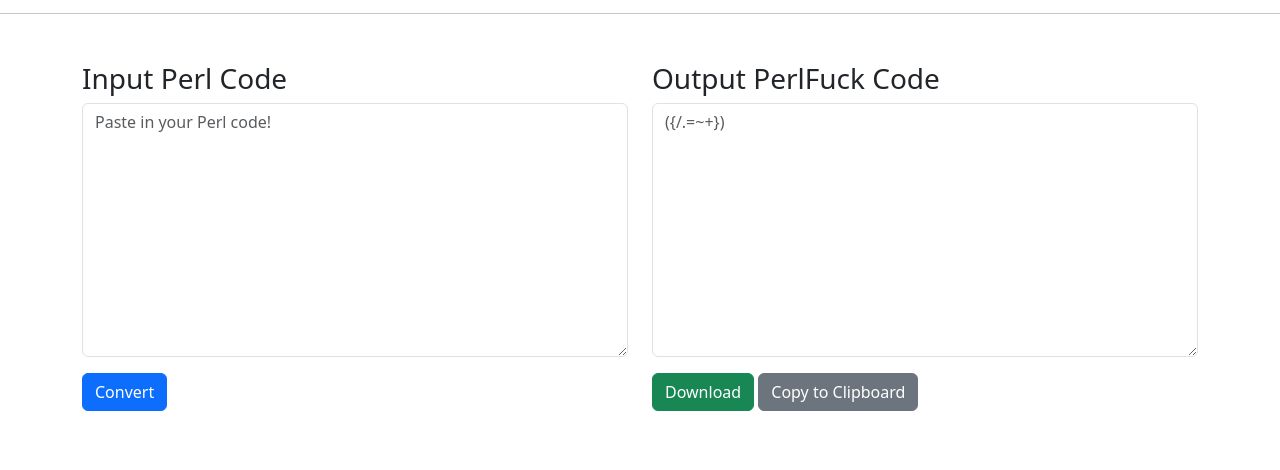
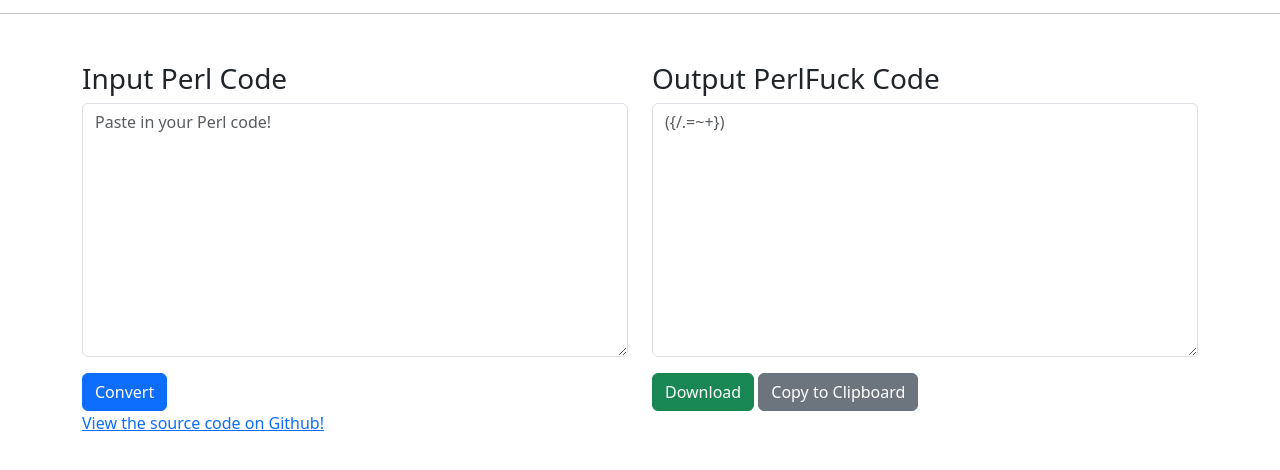
Before and after one commit to Dwarf1er/perlfuck, a plain HTML site: page index.html in a window 1280 px wide. Shown: the part 112-582 px from the top of the page. Drawn offline with nearby package versions, Linux system fonts and the light colour scheme.

Commit message:
Added link to repository

```diff
--- a/index.html
+++ b/index.html
@@ -27,6 +27,9 @@
 				<button class="btn btn-secondary mt-3" name="copyButton" id="copyButton" onclick="copyToClipboard()">Copy to Clipboard</button>
 			</div>
 		</div>
+		<div class="row">
+			<p><a href="https://github.com/Dwarf1er/perlfuck/">View the source code on Github!</a></p>
+		</div>
 	</div>
 
 	<script src="perlfuck.js"></script>
```
